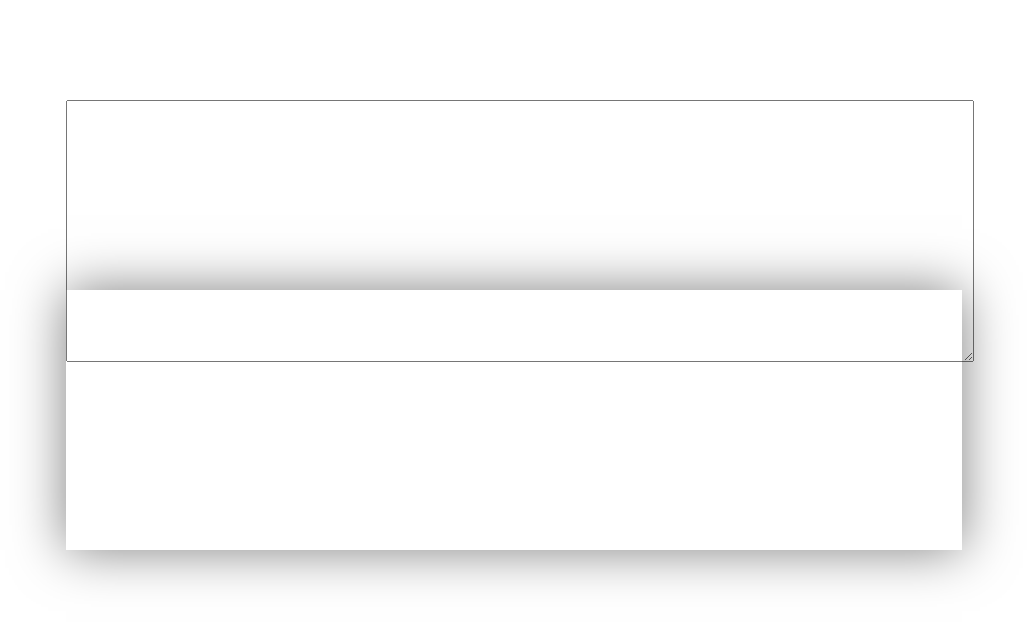
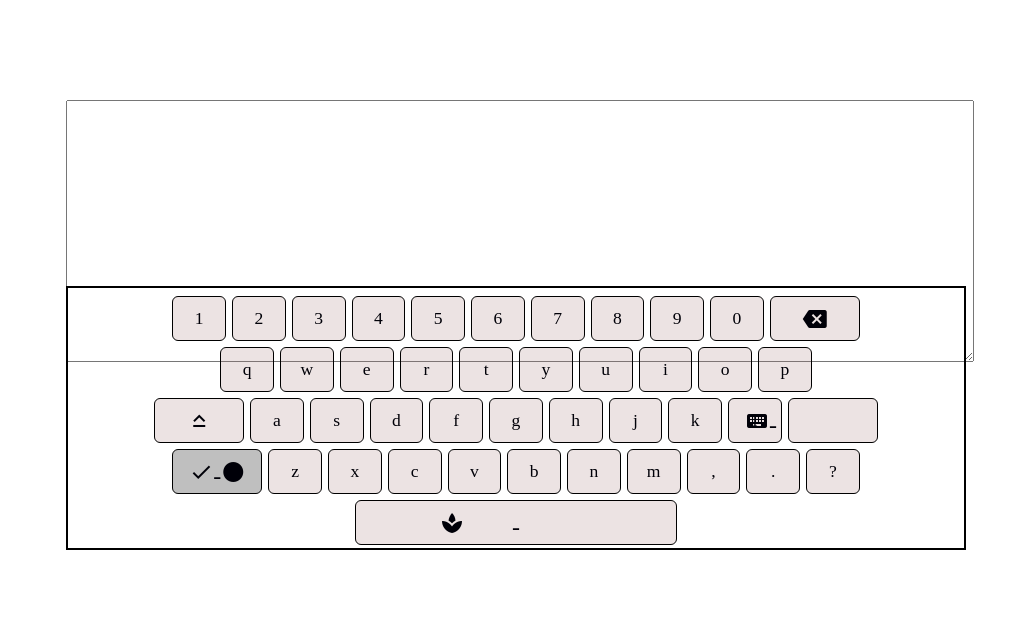
Before and after one commit to User44314/virtual-keyboard, a website: page index.html in a window 1280 px wide. Shown: the whole page, without its empty margins (126-1153 px from the left). Drawn offline with Linux system fonts and the light colour scheme.

Commit message:
feat: textarea change start in keyboard.js

```diff
--- a/index.html
+++ b/index.html
@@ -12,7 +12,7 @@
 </head>
 
 <body>
-  <textarea class="keyboard-input"></textarea>
+ <!--  <textarea class="keyboard-input"></textarea> -->
 
 <!--   <div class="keyboard">
     <div class="keyboard-keys">
@@ -23,7 +23,7 @@
       <button type="button" class="keyboard-key keyboard-key-extra-wide">
         <i class="material-icons">space</i>
       </button>
-      <button type="button" class="keyboard-key keyboard-key-wide keyboard-key-active keyboard-key-activeon ">
+      <button type="button" class="keyboard-key keyboard-key-wide keyboard-key-active keyboard-key-activeon">
         capslock
       </button>
       <button type="button" class="keyboard-key keyboard-key-wide keyboard-key-dark">
--- a/keyboard.js
+++ b/keyboard.js
@@ -1,4 +1,4 @@
-const keyboard = {
+const Keyboard = {
   elements: {
     main: null,
     keysContainer: null,
@@ -16,69 +16,171 @@ const keyboard = {
   },
 
   init() {
-    //main elements
+    let textarea1 = document.createElement("textarea");
+    textarea1.classList.add("keyboard-input");
+    document.body.append(textarea1);
+    // Create main elements
     this.elements.main = document.createElement("div");
     this.elements.keysContainer = document.createElement("div");
 
-    //setup main elements
-    this.elements.main.classList.add("keyboard", "1keyboard-hidden");
+    // Setup main elements
+    this.elements.main.classList.add("keyboard");
     this.elements.keysContainer.classList.add("keyboard-keys");
+    this.elements.keysContainer.appendChild(this._createKeys());
 
-    //add dom
+    this.elements.keys = this.elements.keysContainer.querySelectorAll(".keyboard-key");
+
+    // Add to DOM
     this.elements.main.appendChild(this.elements.keysContainer);
     document.body.appendChild(this.elements.main);
+
+    // Automatically use keyboard for elements with .use-keyboard-input
+    document.querySelectorAll(".keyboard-input").forEach(element => {
+      element.addEventListener("focus", () => {
+        this.open(element.value, currentValue => {
+          element.value = currentValue;
+        });
+      });
+    });
   },
 
-  _createkeys() {
+  _createKeys() {
     const fragment = document.createDocumentFragment();
-    const keylayout = ["1", "2", "3", "4", "5", "6", "7", "8", "9", "0", "backspace",
+    const keyLayout = [
+      "1", "2", "3", "4", "5", "6", "7", "8", "9", "0", "backspace",
       "q", "w", "e", "r", "t", "y", "u", "i", "o", "p",
       "caps", "a", "s", "d", "f", "g", "h", "j", "k", "l", "enter",
       "done", "z", "x", "c", "v", "b", "n", "m", ",", ".", "?",
       "space"
     ];
 
-    const createiconshtml = (icon_name) =>{
-      return "<i claas = materials-icons><i>${icon_name}</i>";
+    const keyLayoutU = ["1", "2", "3", "4", "5", "6", "7", "8", "9", "0", "backspace",
+      "й", "ц", "у", "к", "е", "н", "г", "ш", "щ", "з",
+      "caps", "ф", "ы", "в", "а", "п", "р", "о", "л", "д", "enter",
+      "done", "я", "ч", "с", "м", "и", "т", "ь", "б", "ю", ".",
+      "space"];
+
+    // Creates HTML for an icon
+    const createIconHTML = (icon_name) => {
+      return `<i class="material-icons">${icon_name}</i>`;
     };
 
-    keylayout.forEach(key => {
-      const keyelement = document.createElement("button");
-      const inserlinebreak = ["backspace", "p", "enter", "?"].indexOf(key) !== -1;
+    keyLayout.forEach(key => {
+      const keyElement = document.createElement("button");
+      const insertLineBreak = ["backspace", "p", "enter", "?"].indexOf(key) !== -1;
 
-      //add attributes/clasess
-      keyelement.setAttribute("type", "button");
-      keyelement.classList.add("keyboard-key");
+      // Add attributes/classes
+      keyElement.setAttribute("type", "button");
+      keyElement.classList.add("keyboard-key");
 
+      switch (key) {
+        case "backspace":
+          keyElement.classList.add("keyboard-key-wide");
+          keyElement.innerHTML = createIconHTML("backspace");
 
-      switch(key){
-        case "backspace":
-          keyelement.classList.add("keyboard-key-wide");
-          keyelement.innerHTML = createiconshtml("backspace");
+          keyElement.addEventListener("click", () => {
+            this.properties.value = this.properties.value.substring(0, this.properties.value.length - 1);
+            this._triggerEvent("oninput");
+          });
+
+          break;
+
+        case "caps":
+          keyElement.classList.add("keyboard-key-wide", "keyboard-key-activatable");
+          keyElement.innerHTML = createIconHTML("keyboard_capslock");
+
+          keyElement.addEventListener("click", () => {
+            this._toggleCapsLock();
+            keyElement.classList.toggle("keyboard-key-active", this.properties.capsLock);
+          });
+
+          break;
+
+        case "enter":
+          keyElement.classList.add("keyboard-key-wide");
+          keyElement.innerHTML = createIconHTML("keyboard-return");
+
+          keyElement.addEventListener("click", () => {
+            this.properties.value += "\n";
+            this._triggerEvent("oninput");
+          });
+
+          break;
+
+        case "space":
+          keyElement.classList.add("keyboard-key-extra-wide");
+          keyElement.innerHTML = createIconHTML("space-bar");
+
+          keyElement.addEventListener("click", () => {
+            this.properties.value += " ";
+            this._triggerEvent("oninput");
+          });
+
+          break;
+
+        case "done":
+          keyElement.classList.add("keyboard-key-wide", "keyboard-key-dark");
+          keyElement.innerHTML = createIconHTML("check-circle");
+
+          keyElement.addEventListener("click", () => {
+            this.close();
+            this._triggerEvent("onclose");
+          });
+
+          break;
+
+        default:
+          keyElement.textContent = key.toLowerCase();
+
+          keyElement.addEventListener("click", () => {
+            this.properties.value += this.properties.capsLock ? key.toUpperCase() : key.toLowerCase();
+            this._triggerEvent("oninput");
+          });
 
           break;
       }
+
+      fragment.appendChild(keyElement);
+
+      if (insertLineBreak) {
+        fragment.appendChild(document.createElement("br"));
+      }
     });
 
+    return fragment;
   },
 
   _triggerEvent(handlerName) {
-    console.log("event triggered event name:" + handlerName);
-  },
-  _toggleCapsLock() {
-    console.log("caps lock toggled");
+    if (typeof this.eventHandlers[handlerName] == "function") {
+      this.eventHandlers[handlerName](this.properties.value);
+    }
   },
 
-  open(initiaValue, oninput, onclose) {
+  _toggleCapsLock() {
+    this.properties.capsLock = !this.properties.capsLock;
 
+    for (const key of this.elements.keys) {
+      if (key.childElementCount === 0) {
+        key.textContent = this.properties.capsLock ? key.textContent.toUpperCase() : key.textContent.toLowerCase();
+      }
+    }
   },
 
-  clolse() {
+  /* open(initialValue, oninput, onclose) {
+    this.properties.value = initialValue || "";
+    this.eventHandlers.oninput = oninput;
+    this.eventHandlers.onclose = onclose;
+    this.elements.main.classList.remove("keyboard-hidden");
+  },
 
-  }
-
+  close() {
+    this.properties.value = "";
+    this.eventHandlers.oninput = oninput;
+    this.eventHandlers.onclose = onclose;
+    this.elements.main.classList.add("keyboard-hidden");
+  } */
 };
 
 window.addEventListener("DOMContentLoaded", function () {
-  keyboard.init();
+  Keyboard.init();
 });
--- a/style/keystyle.css
+++ b/style/keystyle.css
@@ -11,14 +11,13 @@
 
 
 .keyboard {
+  border: 2px solid black;
   position: fixed;
   left: 15%;
   bottom: 250px;
   width: 70%;
   padding: 5px 0;
-  box-shadow: 0 0 50px rgba(0, 0, 0, 0.5);
   user-select: none;
-  /*select text*/
   transition: bottom 0.4s;
   height: 250px;
 }
@@ -32,12 +31,12 @@
 }
 
 .keyboard-key {
+  border: 1px solid black;
   height: 45px;
   width: 6%;
   max-width: 90px;
   margin: 3px;
   border-radius: 6px;
-  border: none;
   background-color: rgba(161, 115, 115, 0.2);
   color: rgb(0, 0, 8);
   font-size: 1.1rem;
```
